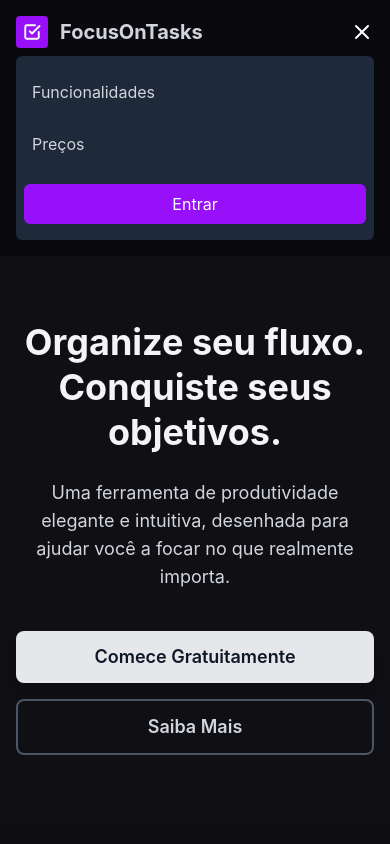
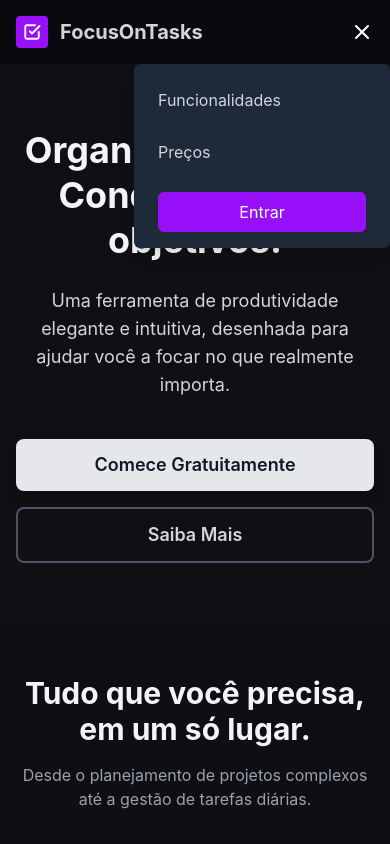
Before and after one commit to Nanndo9/FocusOnTasks-portal, a React (Vite) app: page / in a window 390 px wide. Both pictures are taken after a click on the button "Menu". Shown: the top 844 px of the page. Built offline with nearby package versions, Linux system fonts and the light colour scheme.

Commit message:
feat: Add entry animation to the mobile menu and open from right to left

```diff
--- a/src/components/GlobalStyles.tsx
+++ b/src/components/GlobalStyles.tsx
@@ -26,6 +26,13 @@ const GlobalStyles = () => (
     .animate-fadeIn {
       animation: fadeIn 0.2s ease-in-out forwards;
     }
+    @keyframes slideIn {
+      from { opacity: 0; transform: translateX(100%); }
+      to { opacity: 1; transform: translateX(0); }
+    }
+    .animate-slideIn {
+      animation: slideIn 0.3s ease-out forwards;
+    }
     @media (min-width: 640px) {
       .logo-text-header {
         font-size: 1.5rem;
--- a/src/components/Header.tsx
+++ b/src/components/Header.tsx
@@ -6,7 +6,6 @@ const Header = () => {
     return (
         <header className="py-4 px-4 sticky top-0 z-50 header-bg backdrop-blur-md">
             <div className="container mx-auto flex justify-between items-center">
-                {/* Logo */}
                 <a href="#" className="flex items-center">
                     <div className="w-8 h-8 bg-purple-600 flex items-center justify-center rounded text-white mr-3">
                         <svg xmlns="http://www.w3.org/2000/svg" width="18" height="18" viewBox="0 0 24 24" fill="none" stroke="currentColor" strokeWidth="2.5" strokeLinecap="round" strokeLinejoin="round">
@@ -17,7 +16,6 @@ const Header = () => {
                     <span className="font-bold logo-text-header">FocusOnTasks</span>
                 </a>
 
-                {/* Botão de menu hambúrguer - Visível apenas em mobile */}
                 <button
                     onClick={() => setIsMenuOpen(!isMenuOpen)}
                     className="block md:hidden text-white"
@@ -25,13 +23,11 @@ const Header = () => {
                 >
                     <svg xmlns="http://www.w3.org/2000/svg" width="24" height="24" viewBox="0 0 24 24" fill="none" stroke="currentColor" strokeWidth="2" strokeLinecap="round" strokeLinejoin="round">
                         {isMenuOpen ? (
-                            // Ícone X quando menu está aberto
                             <>
                                 <line x1="18" y1="6" x2="6" y2="18"></line>
                                 <line x1="6" y1="6" x2="18" y2="18"></line>
                             </>
                         ) : (
-                            // Ícone de hambúrguer quando menu está fechado
                             <>
                                 <line x1="4" y1="12" x2="20" y2="12"></line>
                                 <line x1="4" y1="6" x2="20" y2="6"></line>
@@ -41,7 +37,6 @@ const Header = () => {
                     </svg>
                 </button>
 
-                {/* Menu Desktop - Escondido em mobile */}
                 <nav className="hidden md:flex items-center space-x-4">
                     <a href="#funcionalidades" className="text-gray-300 hover:text-white">Funcionalidades</a>
                     <a href="#precos" className="text-gray-300 hover:text-white">Preços</a>
@@ -49,13 +44,13 @@ const Header = () => {
                 </nav>
             </div>
 
-            {/* Menu Mobile - Aparece apenas quando clicado */}
+
             {isMenuOpen && (
-                <nav className="md:hidden py-4 px-2 mt-2 bg-gray-800 rounded-md animate-fadeIn">
+                <nav className="md:hidden py-4 px-2 mt-2 bg-gray-800 rounded-md animate-slideIn fixed top-14 right-0 w-64 shadow-lg">
                     <div className="flex flex-col space-y-3">
-                        <a href="#funcionalidades" className="text-gray-300 hover:text-white px-2 py-2">Funcionalidades</a>
-                        <a href="#precos" className="text-gray-300 hover:text-white px-2 py-2">Preços</a>
-                        <a href="#" className="bg-purple-600 hover:bg-purple-700 px-4 py-2 mt-2 rounded-md text-white text-center">Entrar</a>
+                        <a href="#funcionalidades" className="text-gray-300 hover:text-white px-4 py-2">Funcionalidades</a>
+                        <a href="#precos" className="text-gray-300 hover:text-white px-4 py-2">Preços</a>
+                        <a href="#" className="bg-purple-600 hover:bg-purple-700 mx-4 py-2 mt-2 rounded-md text-white text-center">Entrar</a>
                     </div>
                 </nav>
             )}
```
